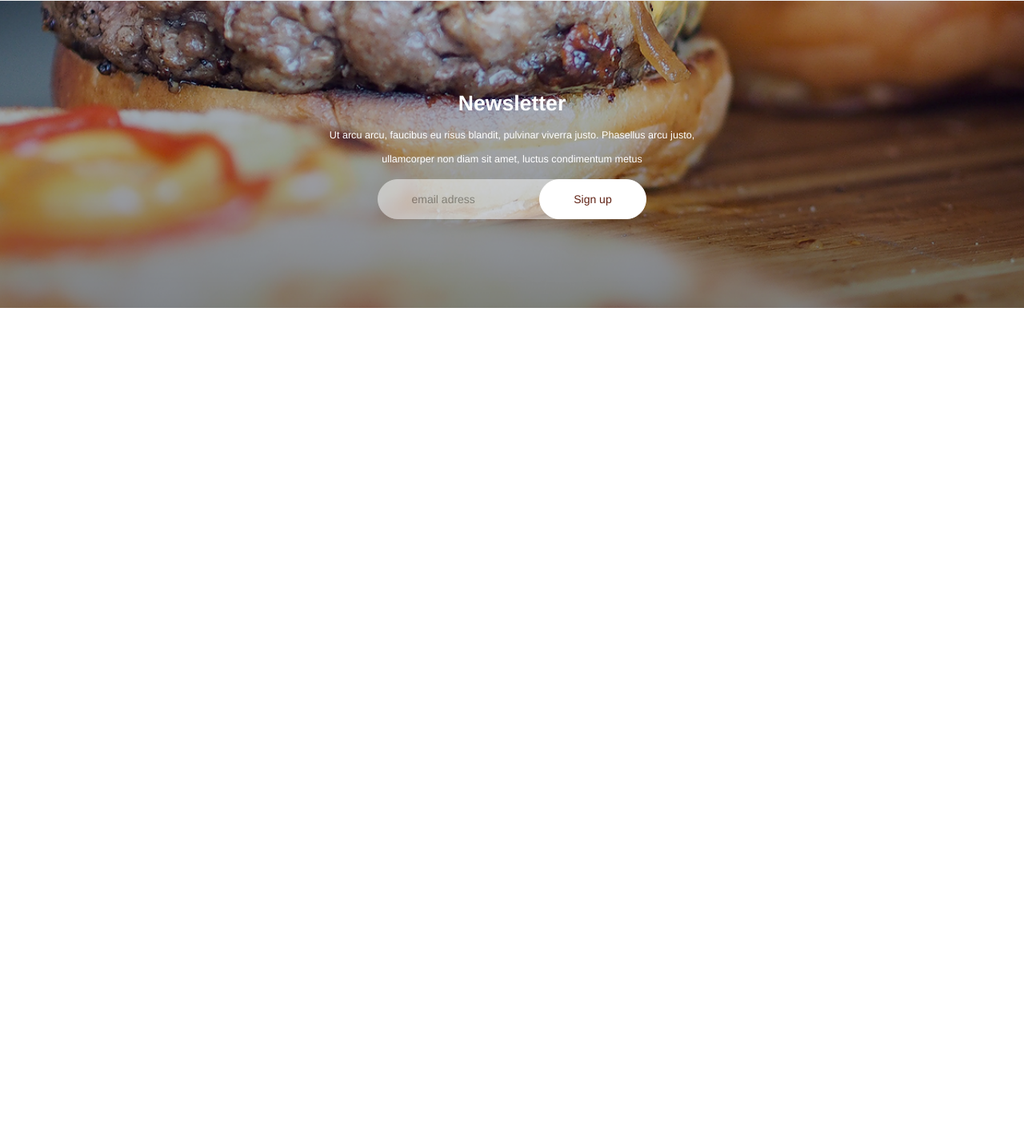
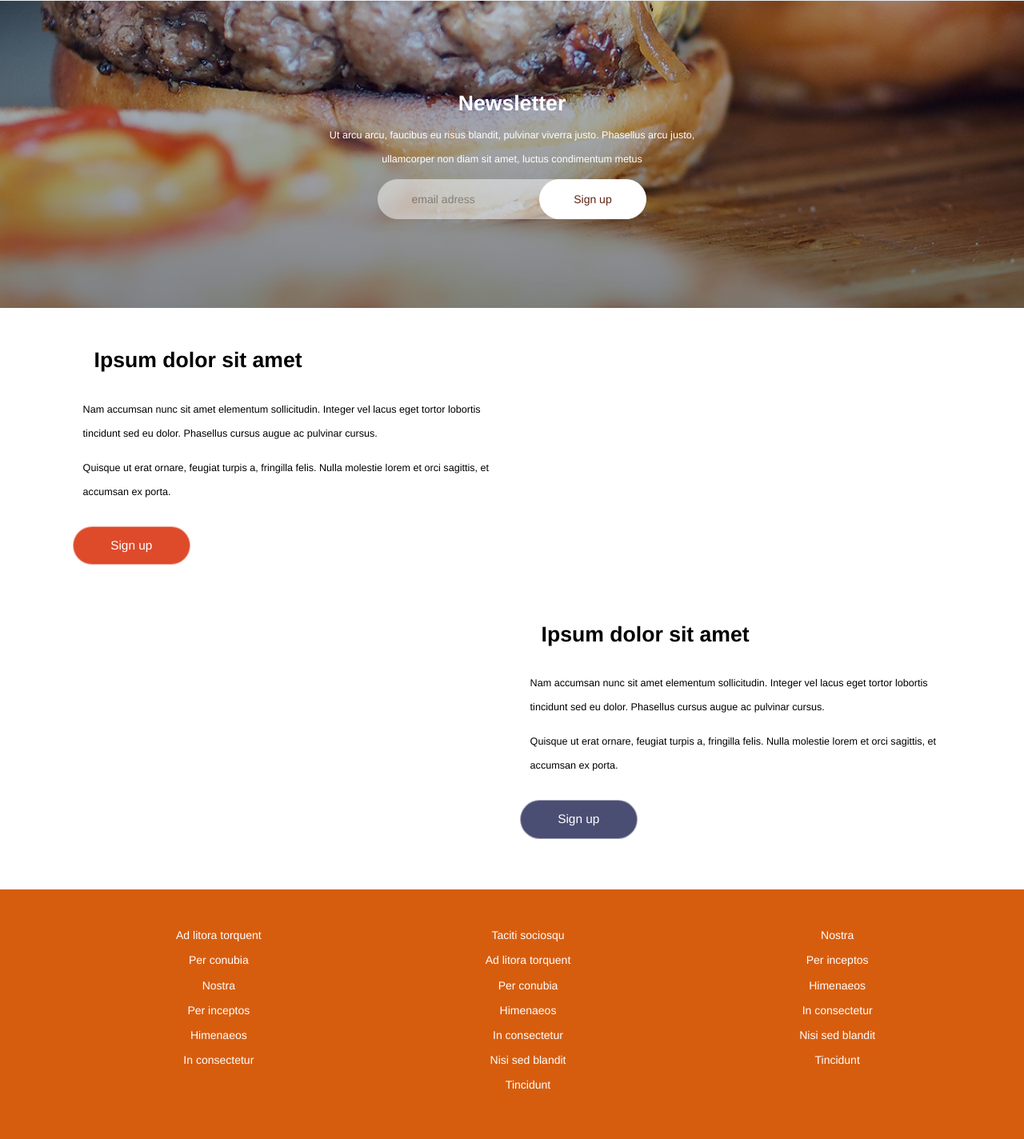
Before and after one commit to rafalrepo/Panakeia, a plain HTML site: page index.html in a window 1280 px wide. Shown: the part 1449-2873 px from the top of the page at 80% size. Before the commit the page ends 1834 px from the top, so only its background shows below. Drawn offline with nearby package versions, Linux system fonts and the light colour scheme.

Commit message:
menuFooter

```diff
--- a/index.html
+++ b/index.html
@@ -125,6 +125,116 @@
         </div>
     </section>
 
+    <section id="description" class="margin-bottom">
+        <div class="container">
+            <div class="content">
+                <div>
+                    <div class="subtitle">Ipsum dolor sit amet</div>
+                    <p class="text">Nam accumsan nunc sit amet elementum sollicitudin. Integer vel lacus eget tortor lobortis tincidunt sed
+                        eu dolor. Phasellus cursus augue ac pulvinar cursus.</p>
+                    <p class="text">Quisque ut erat ornare, feugiat turpis a, fringilla felis. Nulla molestie lorem et orci sagittis, et
+                        accumsan ex porta.</p>
+                    <a href="" class="btn btn-description">Sign up</a>
+                </div>
+                <div>
+                </div>
+            </div>
+            <div class="content">
+                <div>
+                </div>
+                <div>
+                    <div class="subtitle">Ipsum dolor sit amet</div>
+                    <p class="text">Nam accumsan nunc sit amet elementum sollicitudin. Integer vel lacus eget tortor lobortis tincidunt sed
+                        eu dolor. Phasellus cursus augue ac pulvinar cursus.</p>
+                    <p class="text">Quisque ut erat ornare, feugiat turpis a, fringilla felis. Nulla molestie lorem et orci sagittis, et
+                        accumsan ex porta.</p>
+                    <a href="" class="btn btn-description-2">Sign up</a>
+                </div>
+            </div>
+        </div>
+    </section>
+
+    <section id="menuFooter">
+        <div class="container">
+            <div class="content">
+                <div>
+                    <ul>
+                        <li>
+                            <a href="">Ad litora torquent</a>
+                        </li>
+                        <li>
+                            <a href="">Per conubia</a>
+                        </li>
+                        <li>
+                            <a href="">Nostra</a>
+                        </li>
+                        <li>
+                            <a href="">Per inceptos</a>
+                        </li>
+                        <li>
+                            <a href="">Himenaeos</a>
+                        </li>
+                        <li>
+                            <a href="">In consectetur</a>
+                        </li>
+                    </ul>
+                </div>
+                <div>
+                    <ul>
+                        <li>
+                            <a href="">Taciti sociosqu</a>
+                        </li>
+                        <li>
+                            <a href="">Ad litora torquent</a>
+                        </li>
+                        <li>
+                            <a href="">Per conubia</a>
+                        </li>
+                        <li>
+                            <a href="">Himenaeos</a>
+                        </li>
+                        <li>
+                            <a href="">In consectetur</a>
+                        </li>
+                        <li>
+                            <a href="">Nisi sed blandit</a>
+                        </li>
+                        <li>
+                            <a href="">Tincidunt</a></li>
+                    </ul>
+                </div>
+                <div>
+                    <ul>
+                        <li>
+                            <a href="">Nostra</a>
+                        </li>
+                        <li>
+                            <a href="">Per inceptos</a>
+                        </li>
+                        <li>
+                            <a href="">Himenaeos</a>
+                        </li>
+                        <li>
+                            <a href="">In consectetur</a>
+                        </li>
+                        <li>
+                            <a href="">Nisi sed blandit</a>
+                        </li>
+                        <li>
+                            <a href="">Tincidunt</a>
+                        </li>
+                    </ul>
+                </div>
+            </div>
+        </div>
+    </section>
+
+
+
+
+
+
+
     <script src="https://ajax.googleapis.com/ajax/libs/jquery/3.3.1/jquery.min.js"></script>
     <script src="https://maxcdn.bootstrapcdn.com/bootstrap/3.3.7/js/bootstrap.min.js"></script>
     <script>
--- a/style.css
+++ b/style.css
@@ -4,6 +4,8 @@
     --colbtn: #612316;
     --colred: #dd4b2b;
     --colnews: #4e5159;
+    --textdesc: #000000;
+    --colnb: #4b4e73;
 }
 
 html {
@@ -89,14 +91,14 @@ html {
 }
 
 #home .content .down-content,
-#news .down-content {
+#news .down-content{
     display: grid;
     grid-template-columns: repeat(3, 1fr);
     grid-gap: 20px;
 }
 
 #home .content .down-content .one-box-content,
-#news .down-content .one-box-content{
+#news .down-content .one-box-content {
     display: flex;
     flex-direction: column;
     align-items: center;
@@ -118,45 +120,46 @@ html {
 }
 
 /* news style */
-#news{
+
+#news {
     background-color: #edeff1;
 }
 
-#news .subtitle{
+#news .subtitle {
     color: var(--subtitle);
 }
 
-#news .down-content .one-box-content img{
+#news .down-content .one-box-content img {
     display: block;
     width: 100%;
 }
 
-#news .down-content .one-box-content .subtitle{
+#news .down-content .one-box-content .subtitle {
     font-size: 1.5em;
     margin-top: 1.5em;
 }
 
-#news .down-content .one-box-content .text{
+#news .down-content .one-box-content .text {
     color: var(--subtitle);
     margin-bottom: 1.5em;
     padding: 0 2em;
 }
 
-.btn-news{
+.btn-news {
     color: var(--colnews);
     background-color: var(--title);
     border: 1px solid var(--title);
 }
-.btn-news:hover{
+
+.btn-news:hover {
     color: var(--title);
     background-color: var(--colnews);
     border: 1px solid var(--colnews);
 }
 
-
 /* newsletter */
 
-#newsletter{
+#newsletter {
     background: url('img/bg-new.png') no-repeat;
     background-size: cover;
     background-position: center;
@@ -165,14 +168,15 @@ html {
     text-align: center;
 }
 
-#newsletter .content{
+#newsletter .content {
     margin-top: 10%
 }
 
-.input-content{
+.input-content {
     position: relative;
 }
-.newsletter-input{
+
+.newsletter-input {
     padding: 1em 3em;
     border-radius: 27px;
     border: 1px solid var(--title);
@@ -181,11 +185,11 @@ html {
     transition: .5s ease-in-out;
 }
 
-.newsletter-input:focus{
+.newsletter-input:focus {
     opacity: 0.8;
 }
 
-.input-content button{
+.input-content button {
     position: absolute;
     top: 0;
     left: 53%;
@@ -198,24 +202,93 @@ html {
     transition: .5s ease-in-out;
 }
 
-.input-content button:hover{
+.input-content button:hover {
     color: var(--title);
     background-color: var(--colbtn);
     border: 1px solid var(--colbtn);
 }
+
+/* description */
+
+#description .content {
+    display: grid;
+    grid-template-columns: repeat(2, 1fr);
+    grid-gap: 20px;
+    color: black !important;
+    padding: 1.5em;
+}
+
+#description .content .subtitle,
+#description .content .text {
+    color: var(--textdesc) !important;
+    margin: 1em;
+}
+
+#description .content .btn-description {
+    color: var(--title);
+    border-radius: 27px;
+    border: 1px solid rgba(255, 255, 255, 0.5);
+    background-color: var(--colred);
+    padding-left: 3em !important;
+    padding-right: 3em !important;
+    margin-top: 1em;
+}
+
+#description .content .btn-description-2 {
+    color: var(--title);
+    border-radius: 27px;
+    border: 1px solid rgba(255, 255, 255, 0.5);
+    background-color: var(--colnb);
+    padding-left: 3em !important;
+    padding-right: 3em !important;
+    margin-top: 1em;
+}
+
+#menuFooter{
+    background-color: #d75d0e;
+    padding: 3em;
+}
+
+#menuFooter .content{
+    display: grid;
+    grid-template-columns: repeat(3, 1fr);
+    grid-gap: 20px;
+    text-align: center;
+}
+
+#menuFooter .content ul{
+    list-style: none;
+}
+
+#menuFooter .content ul li{
+    padding: 0.4em;
+}
+
+#menuFooter .content ul li a{
+    color: var(--title);
+    text-decoration: none;
+}
+
+
+
+
 
 @media (max-width: 576px) {}
 
 /*  // Medium devices (tablets, 768px and up) */
 
 @media (max-width: 768px) {
-    #home .content .down-content,  #news .down-content {
+    #home .content .down-content,
+    #news .down-content,
+    #description .content,
+    #menuFooter .content {
         grid-template-columns: 1fr;
     }
-    #news .down-content .one-box-content img{
+    #news .down-content .one-box-content img {
         display: block;
         width: 50%;
     }
+
 }
 
 /* // Large devices (desktops, 992px and up) */
@@ -270,7 +343,7 @@ html {
 }
 
 .fixed-nav {
-    background:  #edeff1;
+    background: #edeff1;
     padding: 12px 0;
 }
 
@@ -279,4 +352,5 @@ html {
     font-size: 2em !important;
     font-weight: 700;
     text-align: center;
+
 }
```
